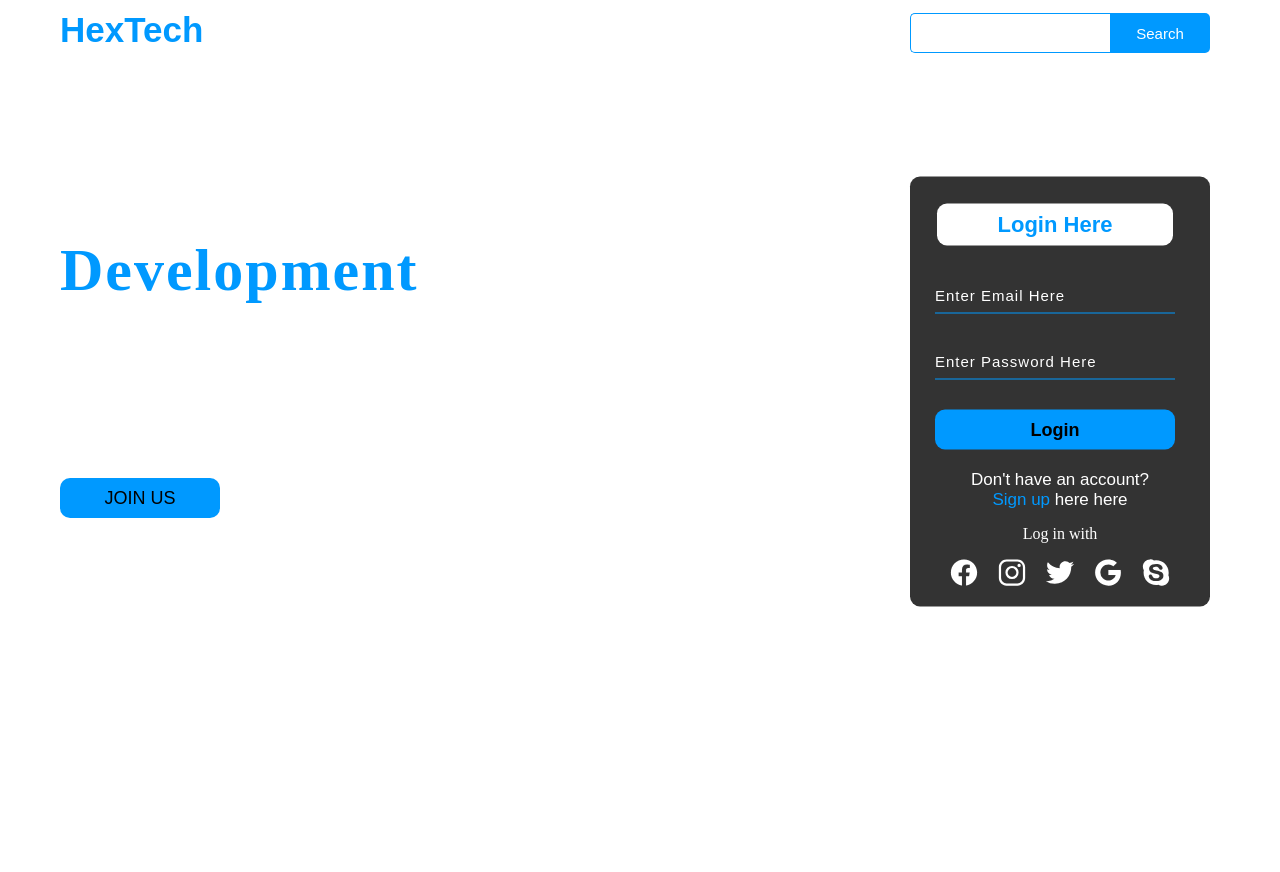
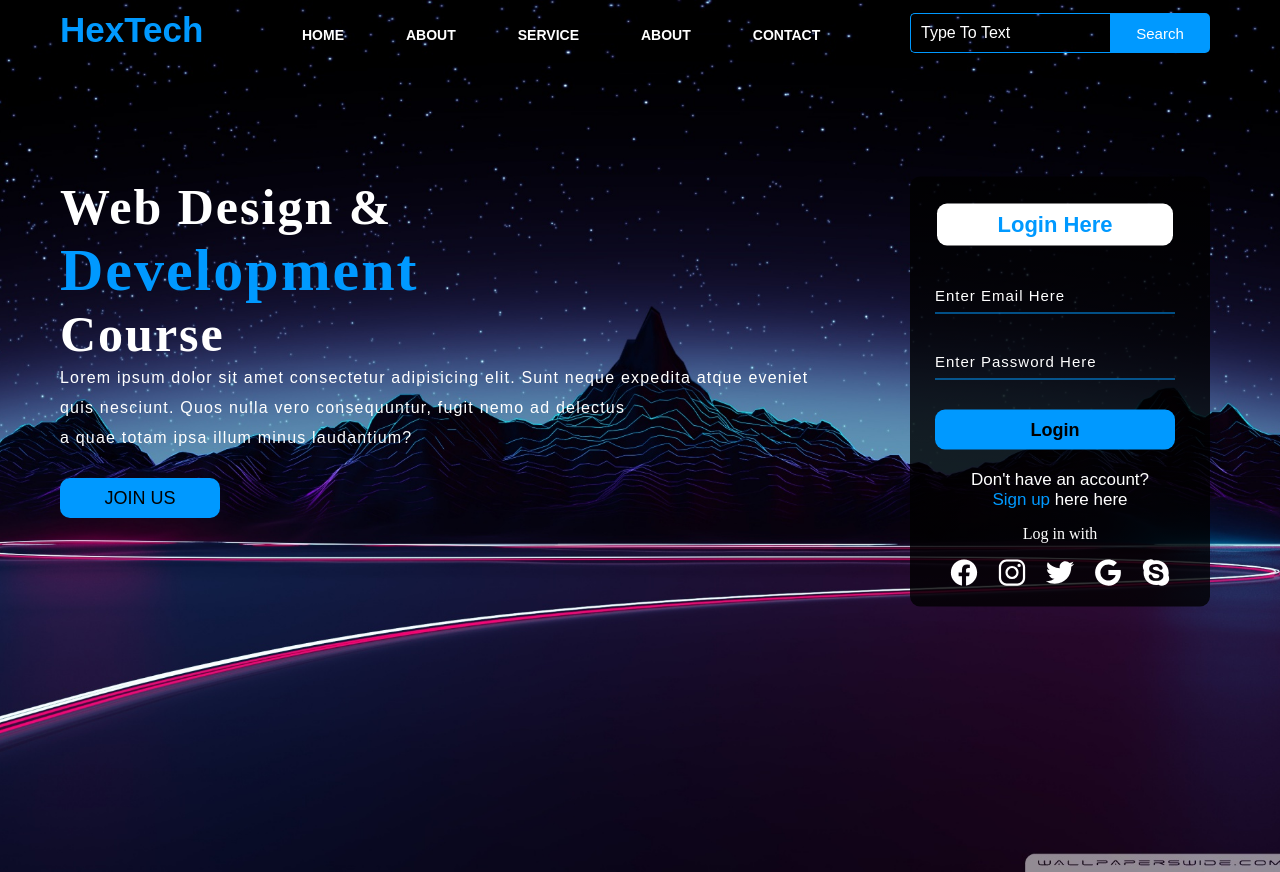
Before and after one commit to Kaizen2ba2/HexTech-HTML-CSS, a plain HTML site: page index.html in a window 1280 px wide. Drawn offline with nearby package versions, Linux system fonts and the light colour scheme.

Commit message:
Update style.css

```diff
--- a/CSS/style.css
+++ b/CSS/style.css
@@ -5,7 +5,7 @@
 
 .main {
   background: linear-gradient(to top, rgba(0, 0, 0.5) 50%, rgba(0, 0, 0.5) 50%);
-  background-image: url(img/montanha.jpg);
+  background-image: url(../img/montanha.jpg);
   background-position: center;
   background-size: cover;
   height: 109vh;
```
